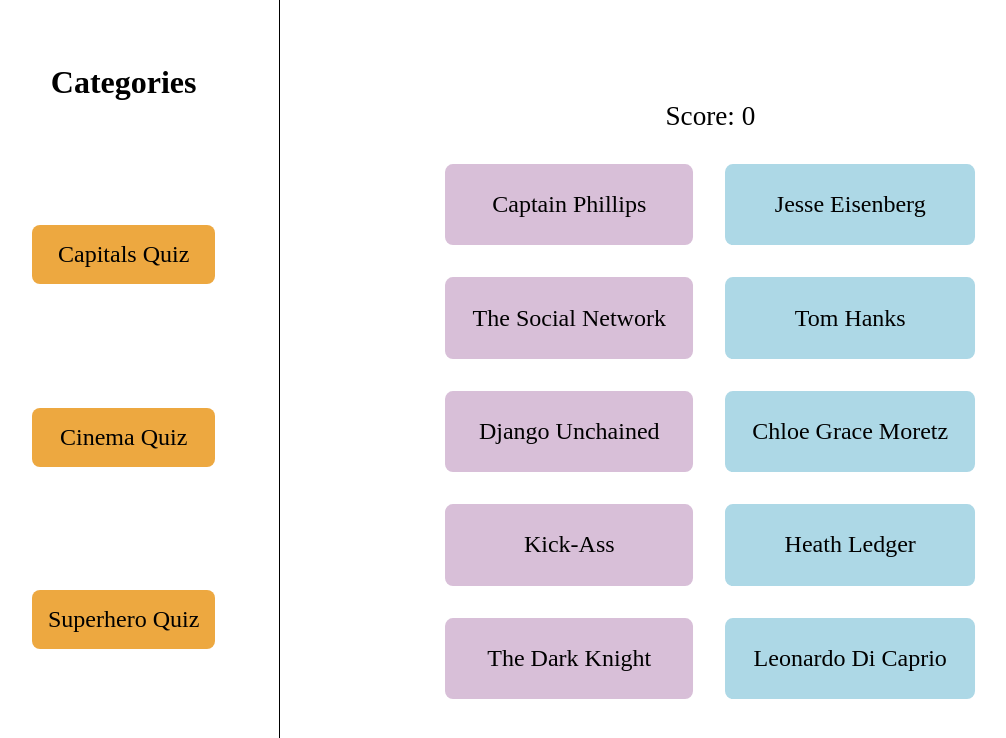
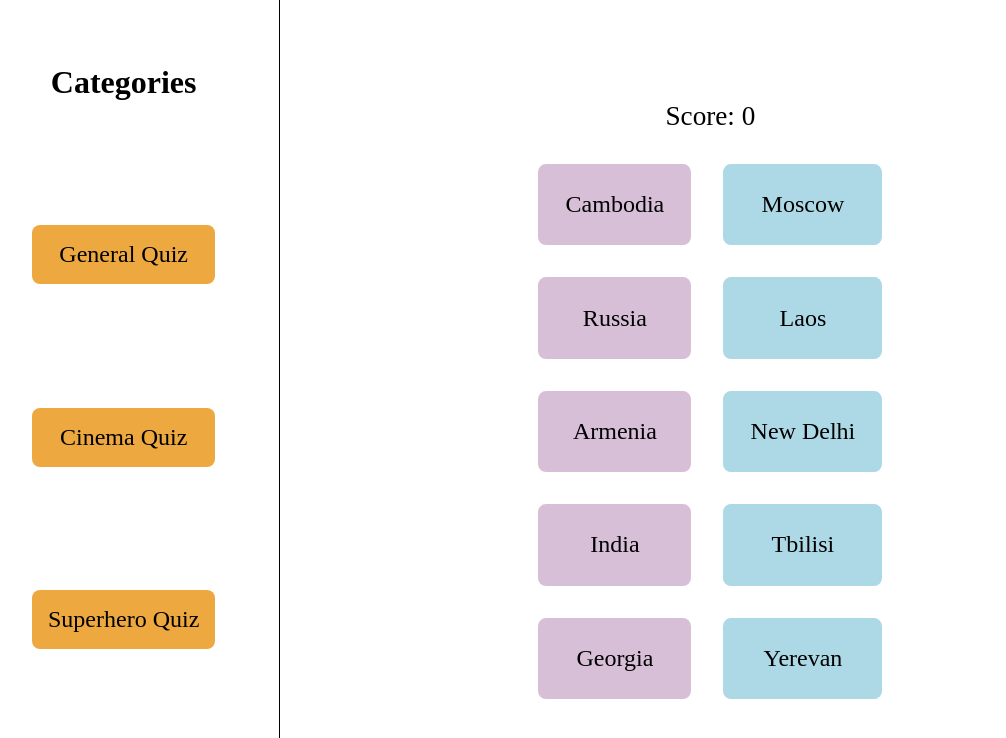
Before and after one commit to swagatmitra-b/MatchQuiz, a React (Vite) app: page / in a window 1280 px wide. Shown: the top 738 px of the page, without its empty margins (32-1038 px from the left). Built offline with nearby package versions, Linux system fonts and the light colour scheme; the HTML template or start-up script is replaced by a standard one.

Commit message:
changed data and resolved shuffle

```diff
--- a/src/App.tsx
+++ b/src/App.tsx
@@ -1,19 +1,44 @@
 // import "./styles.css";
 import "./style.css";
-import { capitalQuiz, cinemaQuiz, superHeroQuiz } from "./Data";
+import { generalQuiz, cinemaQuiz, superHeroQuiz } from "./Data";
 import { useState } from "react";
 import Category from "./components/Category";
 import First from "./components/First";
 import Second from "./components/Second";
 
+const hash = {
+  "General Quiz": generalQuiz,
+  "Cinema Quiz": cinemaQuiz,
+  "Superhero Quiz": superHeroQuiz,
+};
+
 export default function App() {
-  const hash = {
-    "Capitals Quiz": capitalQuiz,
-    "Cinema Quiz": cinemaQuiz,
-    "Superhero Quiz": superHeroQuiz,
-  };
 
-  const [category, setCategory] = useState(cinemaQuiz);
+  function fisherYatesShuffle(array: (typeof hash)["General Quiz"]) {
+    let arr = [...array];
+    for (let i = arr.length - 1; i > 0; i--) {
+      const j = Math.floor(Math.random() * (i + 1));
+      [arr[i], arr[j]] = [arr[j], arr[i]];
+    }
+    return arr;
+  }
+
+  function Slicer(category: (typeof hash)["General Quiz"]) {
+    let cat = fisherYatesShuffle(category);
+    let rand = Math.floor(Math.random() * cat.length);
+    let newCat = cat.slice(rand);
+    if (newCat.length > 5) {
+      newCat = cat.slice(rand, cat.length - (newCat.length - 5));
+      return newCat;
+    } else if (newCat.length < 5) {
+      rand = rand - (5 - newCat.length);
+      newCat = cat.slice(rand);
+      return newCat;
+    }
+    return newCat;
+  }
+
+  const [category, setCategory] = useState<ReturnType<typeof Slicer>>(() => Slicer(generalQuiz));
 
   const [isActive, setIsActive] = useState(false);
   const [answer, setAnswer] = useState<string | undefined>("");
@@ -170,17 +195,13 @@
   };
 
   const changeCategory = (selectedCategory: string) => {
-    const selected = hash[selectedCategory as keyof typeof hash];
+    const selected = Slicer(hash[selectedCategory as keyof typeof hash]);
     setCategory(selected);
     setFirst(
-      selected
-        .map((secondMatch) => secondMatch.first)
-        .sort(() => Math.random() - 0.5)
+      fisherYatesShuffle(selected).map((secondMatch) => secondMatch.first)
     );
     setSecond(
-      selected
-        .map((secondMatch) => secondMatch.second)
-        .sort(() => Math.random() - 0.5)
+      fisherYatesShuffle(selected).map((secondMatch) => secondMatch.second)
     );
     setScore(0);
     clearColours("category");
--- a/src/Data.ts
+++ b/src/Data.ts
@@ -1,6 +1,6 @@
-export const Categories = ["Capitals Quiz", "Cinema Quiz", "Superhero Quiz"];
+export const Categories = ["General Quiz", "Cinema Quiz", "Superhero Quiz"];
 
-export const capitalQuiz = [
+export const generalQuiz = [
   {
     id: 1,
     first: "Russia",
```
